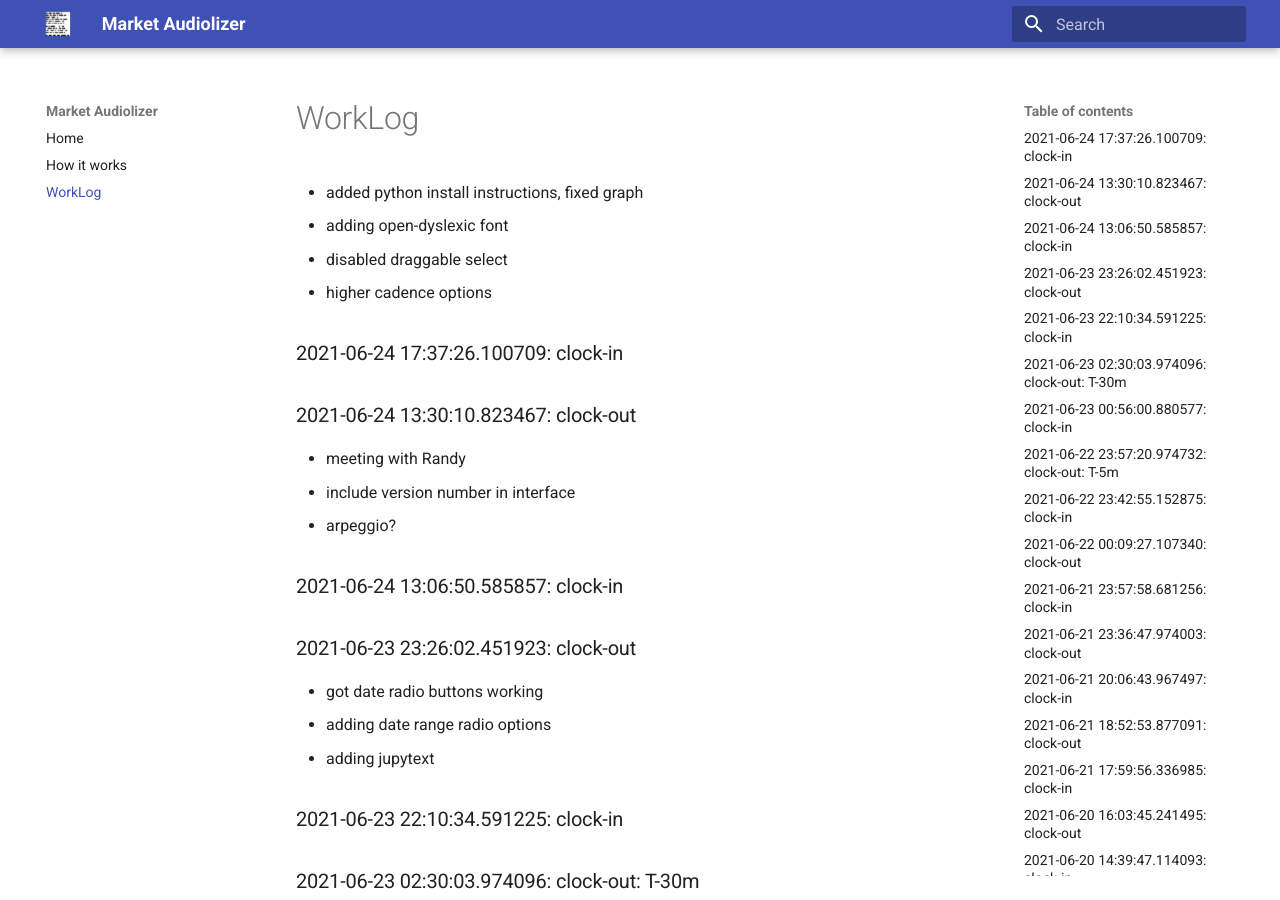
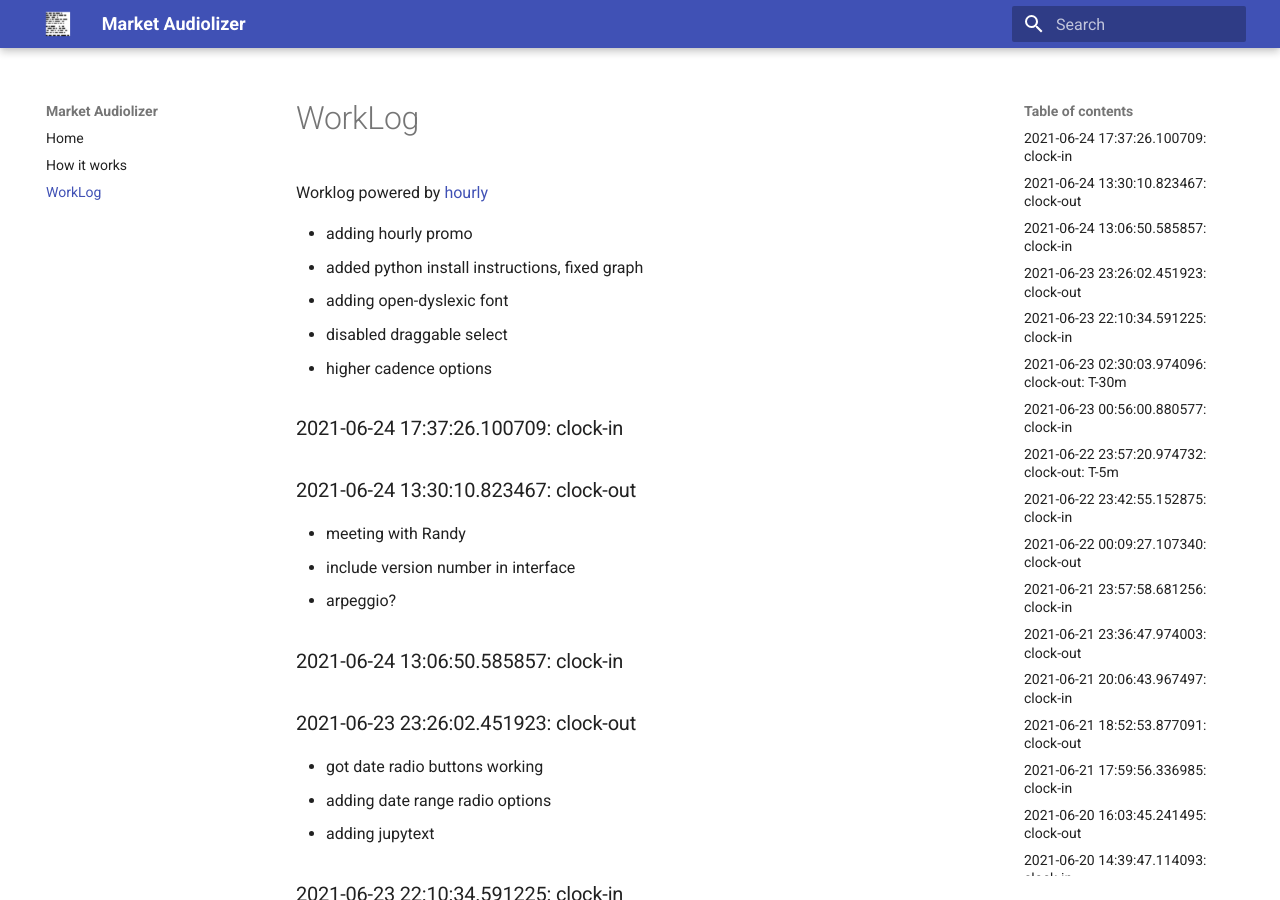
Before and after one commit to asherp/audiolizer, an MkDocs documentation site: the page built from docs/WorkLog.md, in a window 1280 px wide and 900 px high. Built offline with MkDocs 1.6.1 and Material for MkDocs 9.7.7, drawn with Linux system fonts in a browser that asks for light colours.

Commit message:
adding hourly promo

```diff
--- a/WorkLog.md
+++ b/WorkLog.md
@@ -1,3 +1,4 @@
+* adding hourly promo
 * added python install instructions, fixed graph
 * adding open-dyslexic font
 * disabled draggable select
--- a/docs/WorkLog.md
+++ b/docs/WorkLog.md
@@ -1,3 +1,5 @@
+Worklog powered by [hourly](https://asherp.github.io/hourly/)
+
 {! hourly-work.html !}
 
 {! ../WorkLog.md !}
```
